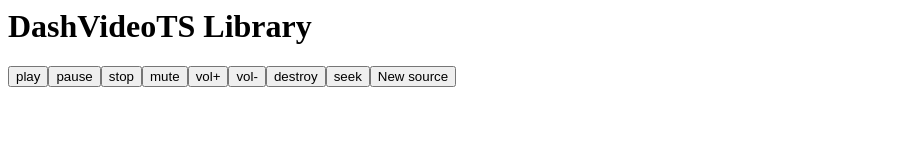
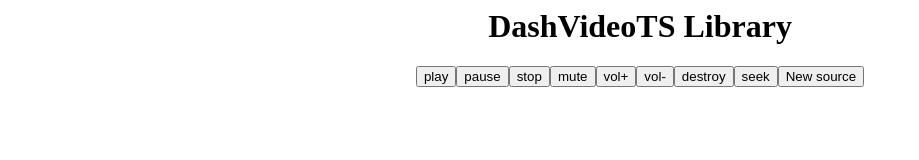
Before and after one commit to Shengz94/dash-webPlayer, a website built with webpack: page index.html in a window 1280 px wide. Shown: the whole page, without its empty margins (0-919 px from the left). Built offline with nearby package versions, Linux system fonts and the light colour scheme; what dashvideots would draw is missing.

Commit message:
Update web style

```diff
--- a/index.html
+++ b/index.html
@@ -2,7 +2,12 @@
     <script src="dist/main.js" type="module"></script>
 </head>
 <body>
-    <div id="vid">
-        <h1>DashVideoTS Library</h1>
+
+    <h1 style="text-align: center;">DashVideoTS Library</h1>
+    <div class="container" style="display: grid;">
+        <div id="vid" style="margin: auto;">
+        </div>
+        <div id="buttons" style="margin: auto;">
+        </div>
     </div>
 </body>
--- a/src/index.ts
+++ b/src/index.ts
@@ -22,7 +22,7 @@ function init() {
 
 
 document.addEventListener("DOMContentLoaded", function () {
-    const container = document.getElementById("vid");
+    const container = document.getElementById("buttons");
 
     let play = document.createElement("button");
     let pause = document.createElement("button");
```
Also changed, not shown: 1 other file.
